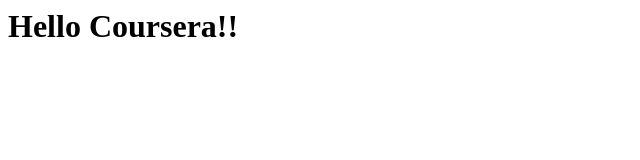
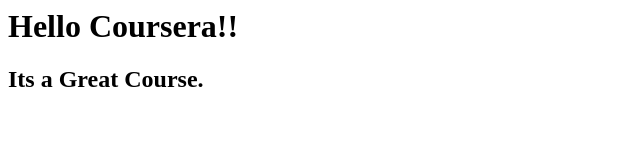
Before and after one commit to rkr725/Coursera-test, a plain HTML site: page index.html in a window 1280 px wide. Shown: the whole page, without its empty margins (0-640 px from the left). Drawn offline with Linux system fonts and the light colour scheme.

Commit message:
Samll Addition to our page content

```diff
--- a/index.html
+++ b/index.html
@@ -5,5 +5,6 @@
 </head>
 <body>
 	<h1> Hello Coursera!! </h1>
+	<h2>Its a Great Course.</h2>
 </body>
 </html>
```
